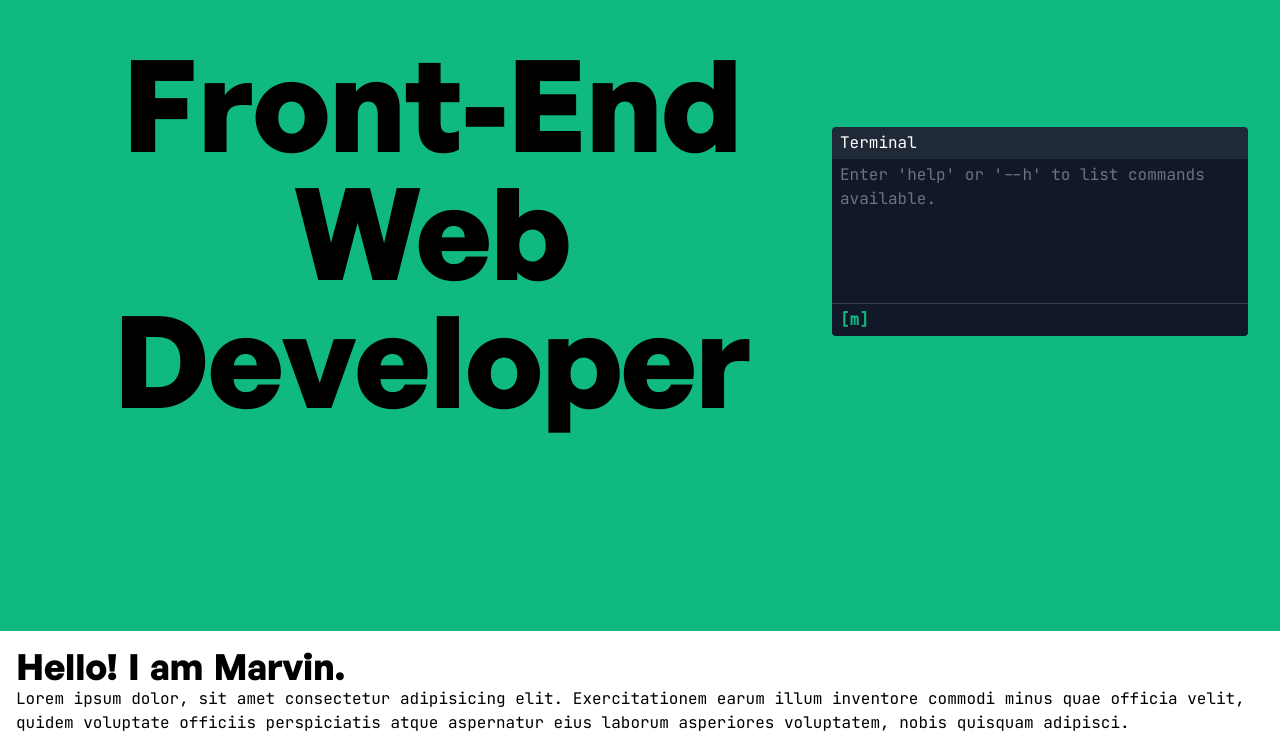
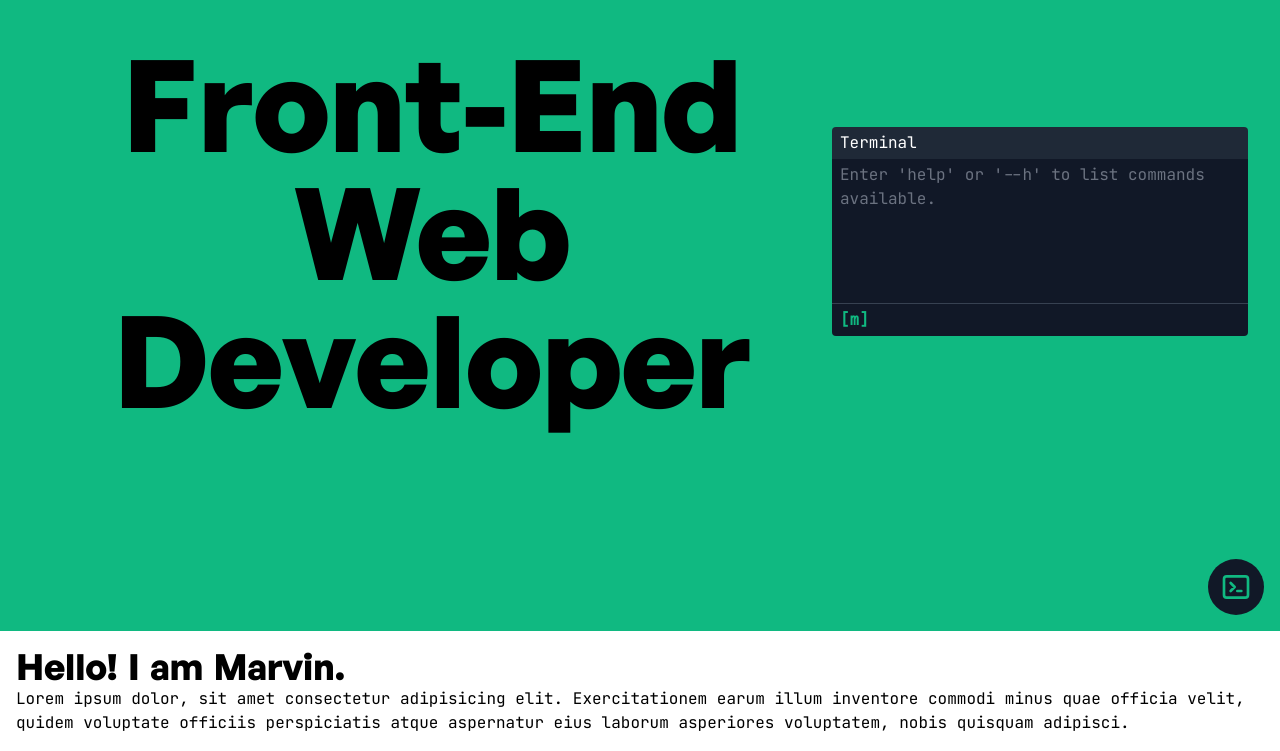
Before and after one commit to iamthismarvin/marvin.dev-v2, a Vue app: page / in a window 1280 px wide. Shown: the part 169-920 px from the top of the page. Built offline with nearby package versions, Linux system fonts and the light colour scheme.

Commit message:
NEW: Create [Default] layout.

```diff
--- a/src/App.vue
+++ b/src/App.vue
@@ -1,6 +1,8 @@
 <template>
   <div id="app">
-    <router-view />
+    <component :is="this.$route.meta.layout || 'div'">
+      <router-view />
+    </component>
   </div>
 </template>
 
--- /dev/null
+++ b/src/layouts/Default.vue
@@ -0,0 +1,46 @@
+<template>
+  <div>
+    <Terminal class="fixed inset-x-0 mx-auto px-4 top-5" v-if="isTerminalActive" />
+    <button
+      class="bg-gray-900 hover:bg-gray-800 bottom-4 fixed p-3 right-4 rounded-full text-green-500"
+      @click="toggleTerminal"
+    >
+      <svg
+        class="h-8 w-8"
+        fill="none"
+        stroke="currentColor"
+        viewBox="0 0 24 24"
+        xmlns="http://www.w3.org/2000/svg"
+      >
+        <path
+          stroke-linecap="round"
+          stroke-linejoin="round"
+          stroke-width="2"
+          d="M8 9l3 3-3 3m5 0h3M5 20h14a2 2 0 002-2V6a2 2 0 00-2-2H5a2 2 0 00-2 2v12a2 2 0 002 2z"
+        ></path>
+      </svg>
+    </button>
+    <main>
+      <slot />
+    </main>
+  </div>
+</template>
+
+<script lang="ts">
+import Vue from 'vue';
+
+export default Vue.extend({
+  name: 'Default',
+  data: () => ({
+    isTerminalActive: false,
+  }),
+  components: {
+    Terminal: () => import('@/components/Terminal.vue'),
+  },
+  methods: {
+    toggleTerminal() {
+      this.isTerminalActive = !this.isTerminalActive;
+    },
+  },
+});
+</script>
--- a/src/router/index.ts
+++ b/src/router/index.ts
@@ -1,5 +1,6 @@
 import Vue from 'vue';
 import VueRouter, { RouteConfig } from 'vue-router';
+import Default from '@/layouts/Default.vue';
 
 Vue.use(VueRouter);
 
@@ -8,6 +9,7 @@ const routes: Array<RouteConfig> = [
     path: '/',
     name: 'Home',
     component: () => import('@/views/Home.vue'),
+    meta: { layout: Default },
   },
 ];
 
```
